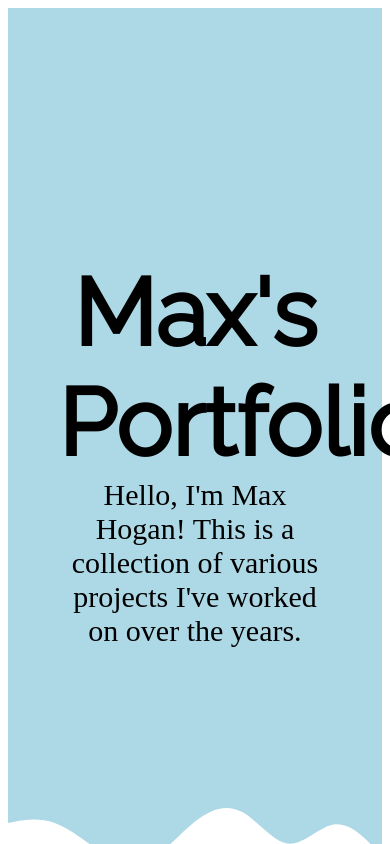
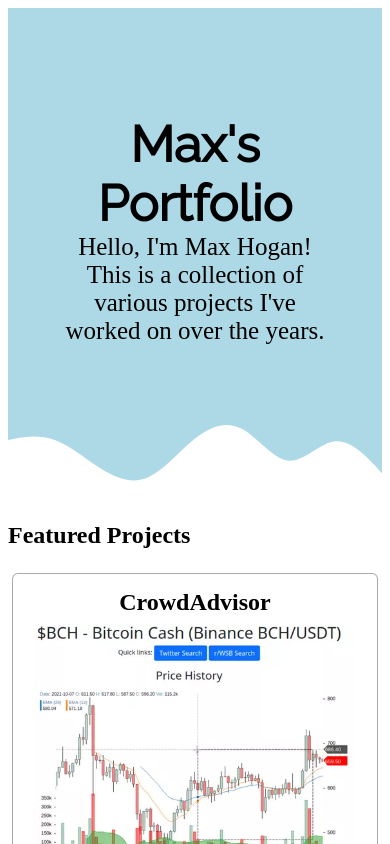
Before and after one commit to pmaxhogan/website, a Gatsby site: page / in a window 390 px wide. Shown: the top 844 px of the page. Built offline with nearby package versions, Linux system fonts and the light colour scheme; Gatsby itself is replaced by a stand-in of ours; some packages are replaced by stand-ins of ours.

Commit message:
Improve mobile usability

```diff
--- a/src/styles/homepage.css
+++ b/src/styles/homepage.css
@@ -4,10 +4,7 @@
 
 #header-block{
   background: lightblue;
-  padding-top: 250px;
-  padding-right: 50px;
-  padding-bottom: 150px;
-  padding-left: 50px;
+  padding: 250px 50px 150px;
   margin: 0;
   text-align: center;
 }
@@ -22,3 +19,18 @@
   font-size: 30px;
   margin: 0;
 }
+
+@media screen and (max-width: 760px){
+  #header-block h1 {
+    font-size: 50px;
+  }
+
+  #header-block p{
+    font-size: 25px;
+  }
+
+  #header-block {
+    background: lightblue;
+    padding: 107px 50px 70px;
+  }
+}
--- a/src/styles/main.css
+++ b/src/styles/main.css
@@ -101,6 +101,7 @@
 
 .full-width{
   width: 100vw;
+  left: -20px;
   position: relative;
 }
 
```
